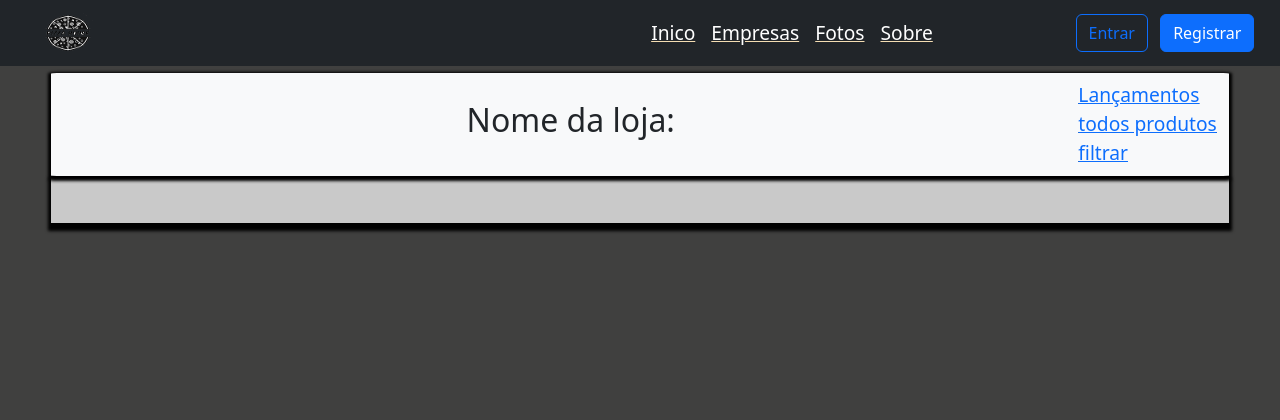
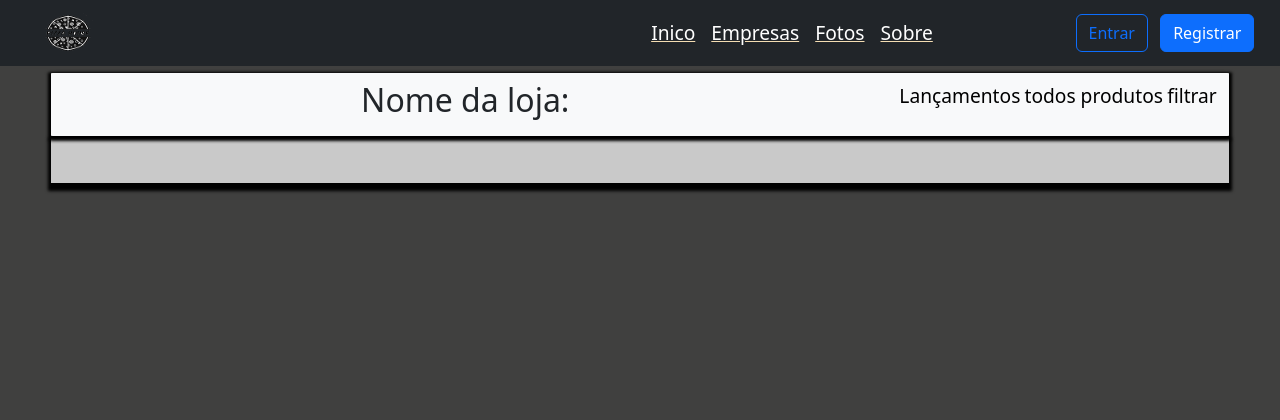
Before and after one commit to xKuth/Projeto_padaria-django, a Django app: page /interprise/interprise in a window 1280 px wide. Shown: the top 420 px of the page. Run offline with Django 5.2, Linux system fonts and the light colour scheme; some libraries are stand-ins or nearby versions.

Commit message:
css on display li in inter page add

```diff
--- a/interprises/templates/html/interprise_page.html
+++ b/interprises/templates/html/interprise_page.html
@@ -18,10 +18,10 @@
             <div class="container-fluid">
                 <img src="" alt="">
                 <h2>Nome da loja:</h2>
-                <ul class="navbar-nav" id="nav_not_vertical">
-                    <li class="nav-item" id="nav_not_vertical"><a href="">Lançamentos</a></li>
-                    <li class="nav-item"><a href="">todos produtos</a></li>
-                    <li class="nav-item"><a href="">filtrar</a></li>
+                <ul class="nav-bar-select">
+                    <li class="list-inter" id="nav_not_vertical"><a class="a-inter" href="">Lançamentos</a></li>
+                    <li class="list-inter"><a class="a-inter" href="">todos produtos</a></li>
+                    <li class="list-inter"><a class="a-inter" href="">filtrar</a></li>
                 </ul>
             </div>
         </nav>
--- a/parceiros/static/css/desktop.css
+++ b/parceiros/static/css/desktop.css
@@ -395,3 +395,18 @@ div#emailHelp{
 section#bg_register{
     background: black url('../imgs/register_page.png');
 }
+
+ /* interprise products page */
+ ul.nav-bar-select{
+    text-align: left;
+    display: inline;
+ }
+ li.list-inter{
+    list-style: none;
+    display: inline-block;
+ }
+ .a-inter{
+    font-size: 1.5vw;
+    text-decoration: none;
+    color: black;
+ }
```
